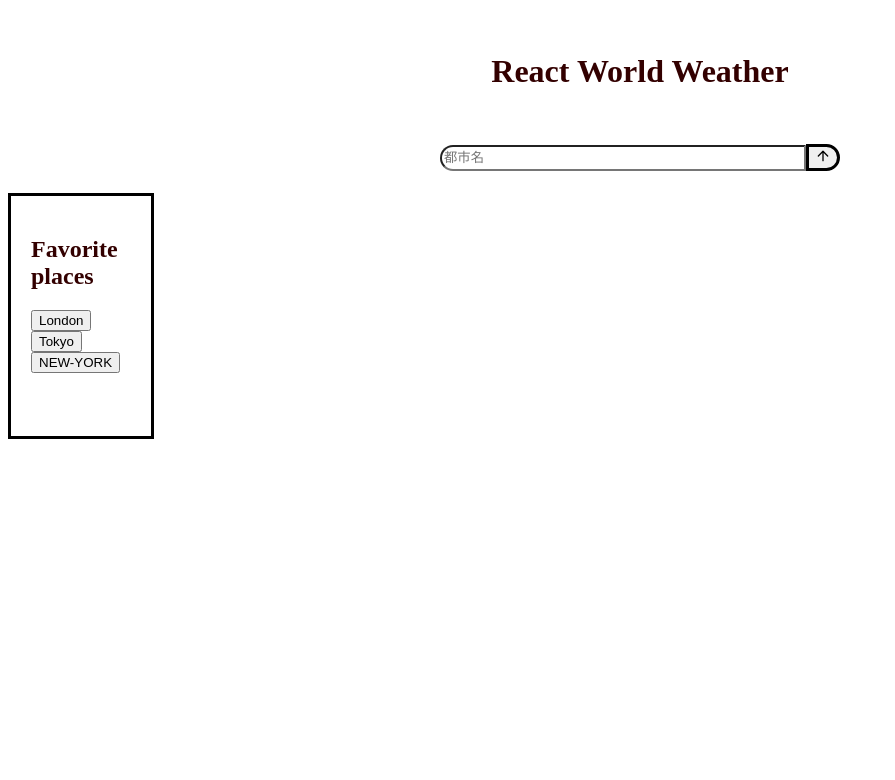
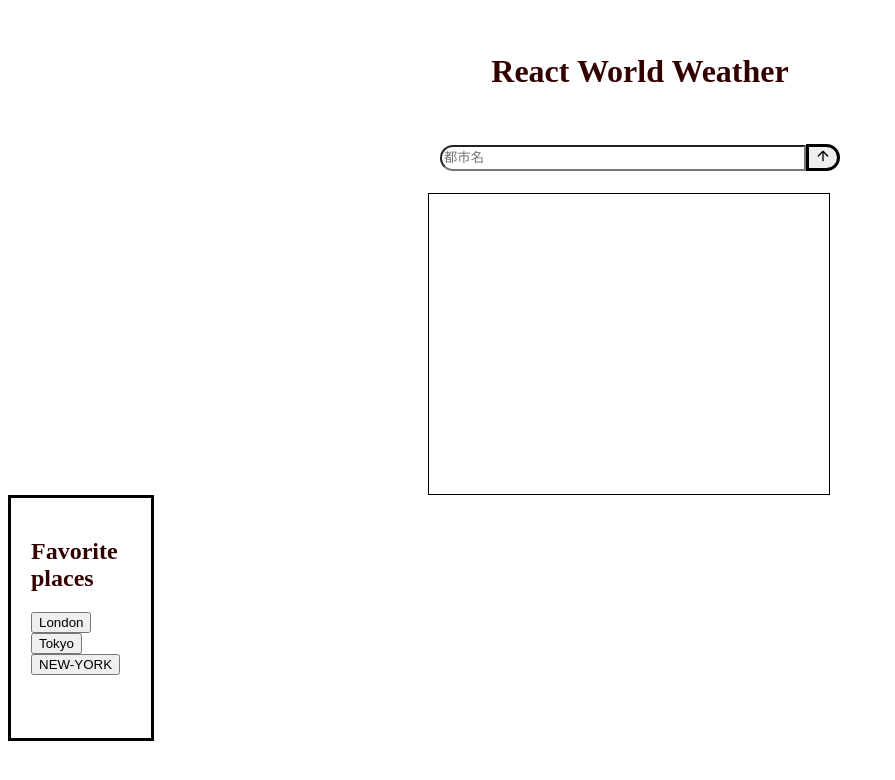
Before and after one commit to falconA7/weather-app, a React (Vite) app: page / in a window 1280 px wide. Shown: the top 780 px of the page, without its empty margins (0-895 px from the left). Built offline with nearby package versions, Linux system fonts and the light colour scheme.

Commit message:
fixed index.css

```diff
--- a/src/index.css
+++ b/src/index.css
@@ -44,7 +44,7 @@ body{
     border:solid;
     border-radius: 0px 60px 60px 0px;
 
-}*/
+}
 
 
 /*Results.tsx*/
@@ -56,8 +56,8 @@ body{
    justify-content:center;
    align-items:center;
    height:300px;
-   width:60%;
-   margin:0px 250px 0px;
+   width:400px;
+   margin:0px 420px 0px;
 
 }
 
```
